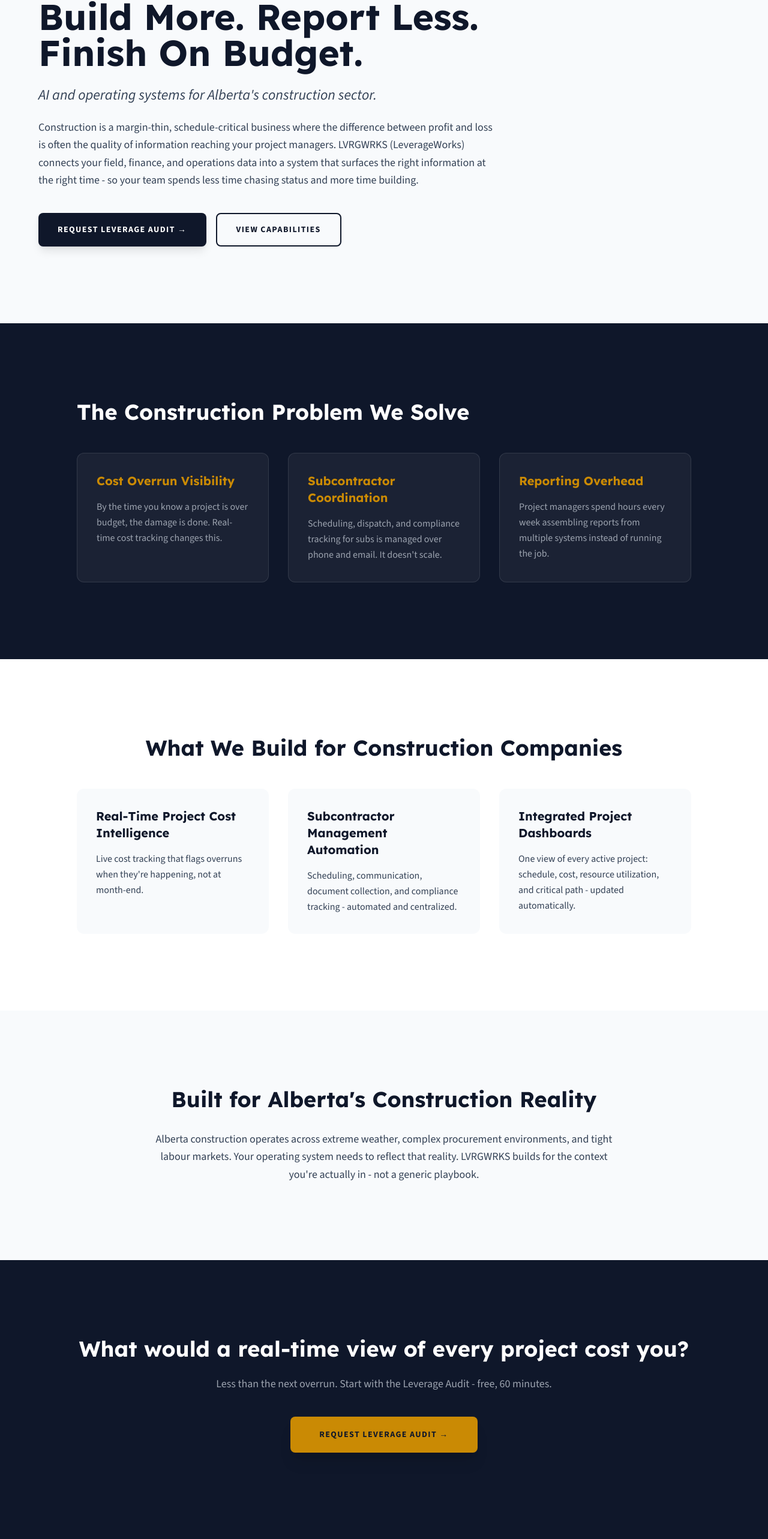
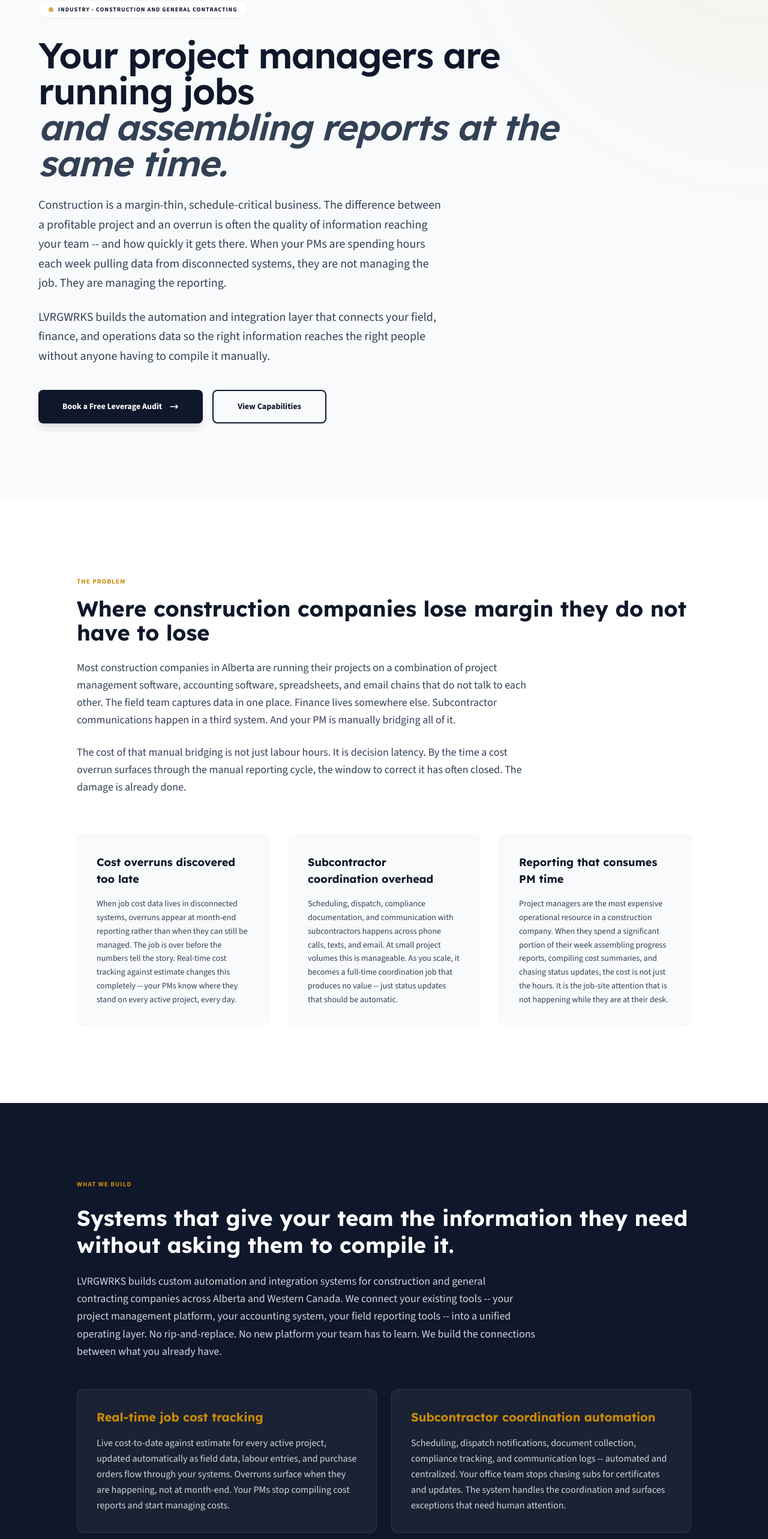
Before and after one commit to JRedgate/LeverageWorks, a React (Vite) app: page /industries/construction in a window 1280 px wide. Shown: the part 223-2789 px from the top of the page at 60% size. Built offline with nearby package versions, Linux system fonts and the light colour scheme.

Commit message:
All four are there. Same process as always -- in github.dev, navigate to src/pages/industries/, open each file, Ctrl+A, delete, paste, Ctrl+S. Commit all four together with:

```diff
--- a/src/pages/industries/ConstructionPage.tsx
+++ b/src/pages/industries/ConstructionPage.tsx
@@ -10,70 +10,76 @@
   const { openBriefing } = useOutletContext<LayoutContext>();
 
   useSEO({
-    title: 'AI & Automation for Construction Companies Alberta | LVRGWRKS (LeverageWorks)',
-    description: 'LVRGWRKS helps Alberta construction companies automate project reporting, subcontractor management, and cost tracking using AI and integrated operating systems.',
+    title: 'AI and Automation for Alberta Construction Companies | LVRGWRKS',
+    description: 'LVRGWRKS helps Alberta construction and general contracting companies eliminate manual reporting, automate subcontractor coordination, and get real-time project cost visibility.',
     canonical: 'https://www.lvrgwrks.com/industries/construction',
   });
 
   return (
     <>
       {/* Hero */}
-      <section className="pt-32 pb-20 md:pt-40 md:pb-32 bg-brand-surface">
-        <div className="container mx-auto px-6 md:px-16">
+      <header className="relative pt-40 pb-20 md:pt-56 md:pb-32 overflow-hidden bg-brand-surface">
+        <div className="absolute top-0 right-0 w-[800px] h-[800px] bg-brand-gold/5 rounded-full blur-[100px] -translate-y-1/2 translate-x-1/2"></div>
+        <div className="container mx-auto px-6 md:px-16 relative z-10">
           <div className="max-w-4xl">
             <div className="inline-flex items-center gap-2 bg-white border border-gray-100 px-4 py-1.5 rounded-full mb-8 shadow-sm">
-              <div className="w-2 h-2 rounded-full bg-brand-gold"></div>
-              <span className="text-[10px] font-bold tracking-[0.1em] text-brand-navy uppercase">Industry · Construction</span>
+              <div className="w-2 h-2 rounded-full bg-brand-gold animate-pulse"></div>
+              <span className="text-[10px] font-bold tracking-[0.1em] text-brand-navy uppercase">Industry - Construction and General Contracting</span>
             </div>
-            <h1 className="font-display font-bold text-4xl md:text-6xl text-brand-navy mb-6 leading-tight">
-              Build More. Report Less. Finish On Budget.
+            <h1 className="font-display font-semibold text-5xl md:text-6xl leading-[1.1] text-brand-navy mb-6 tracking-tight">
+              Your project managers are running jobs<br />
+              <span className="text-brand-slate italic">and assembling reports at the same time.</span>
             </h1>
-            <p className="text-brand-slate text-xl md:text-2xl mb-6 italic">
-              AI and operating systems for Alberta&apos;s construction sector.
+            <p className="text-brand-slate text-xl leading-relaxed max-w-2xl mb-6">
+              Construction is a margin-thin, schedule-critical business. The difference between a profitable project and an overrun is often the quality of information reaching your team -- and how quickly it gets there. When your PMs are spending hours each week pulling data from disconnected systems, they are not managing the job. They are managing the reporting.
             </p>
-            <p className="text-brand-slate text-lg leading-relaxed mb-10 max-w-3xl">
-              Construction is a margin-thin, schedule-critical business where the difference between profit and loss is often the quality of information reaching your project managers. LVRGWRKS (LeverageWorks) connects your field, finance, and operations data into a system that surfaces the right information at the right time - so your team spends less time chasing status and more time building.
+            <p className="text-brand-slate text-xl leading-relaxed max-w-2xl mb-10">
+              LVRGWRKS builds the automation and integration layer that connects your field, finance, and operations data so the right information reaches the right people without anyone having to compile it manually.
             </p>
             <div className="flex flex-col sm:flex-row gap-4">
-              <button
-                onClick={() => openBriefing()}
-                className="bg-brand-navy text-white px-8 py-4 rounded-lg font-bold text-sm uppercase tracking-widest hover:bg-brand-gold transition-all shadow-lg"
-              >
-                Request Leverage Audit →
-              </button>
-              <Link
-                to="/capabilities"
-                className="border-2 border-brand-navy text-brand-navy px-8 py-4 rounded-lg font-bold text-sm uppercase tracking-widest hover:bg-brand-navy hover:text-white transition-all text-center"
-              >
+              <Link to="/leverage-audit" className="bg-brand-navy text-white px-10 py-4 rounded-lg font-bold text-sm flex items-center justify-center gap-3 hover:bg-brand-gold hover:text-brand-navy transition-all shadow-lg group">
+                Book a Free Leverage Audit
+                <svg className="w-4 h-4 transition-transform group-hover:translate-x-1" fill="none" stroke="currentColor" viewBox="0 0 24 24"><path strokeLinecap="round" strokeLinejoin="round" strokeWidth="2.5" d="M17 8l4 4m0 0l-4 4m4-4H3" /></svg>
+              </Link>
+              <Link to="/capabilities" className="border-2 border-brand-navy text-brand-navy px-10 py-4 rounded-lg font-bold text-sm flex items-center justify-center gap-3 hover:bg-brand-navy hover:text-white transition-all">
                 View Capabilities
               </Link>
             </div>
           </div>
         </div>
-      </section>
+      </header>
 
       {/* The Problem */}
-      <section className="py-20 md:py-32 bg-brand-navy text-white">
+      <section className="py-20 md:py-32 bg-white">
         <div className="container mx-auto px-6 md:px-16">
           <div className="max-w-5xl mx-auto">
-            <h2 className="font-display font-bold text-3xl md:text-4xl mb-12">The Construction Problem We Solve</h2>
+            <div className="mb-16">
+              <span className="text-brand-gold font-bold tracking-widest text-[11px] uppercase mb-4 block">The Problem</span>
+              <h2 className="font-display font-bold text-4xl text-brand-navy mb-6">Where construction companies lose margin they do not have to lose</h2>
+              <p className="text-brand-slate text-lg leading-relaxed max-w-3xl mb-6">
+                Most construction companies in Alberta are running their projects on a combination of project management software, accounting software, spreadsheets, and email chains that do not talk to each other. The field team captures data in one place. Finance lives somewhere else. Subcontractor communications happen in a third system. And your PM is manually bridging all of it.
+              </p>
+              <p className="text-brand-slate text-lg leading-relaxed max-w-3xl">
+                The cost of that manual bridging is not just labour hours. It is decision latency. By the time a cost overrun surfaces through the manual reporting cycle, the window to correct it has often closed. The damage is already done.
+              </p>
+            </div>
             <div className="grid grid-cols-1 md:grid-cols-3 gap-8">
-              <div className="bg-white/5 border border-white/10 p-8 rounded-xl">
-                <h3 className="font-display font-bold text-xl text-brand-gold mb-4">Cost Overrun Visibility</h3>
-                <p className="text-gray-400 leading-relaxed">
-                  By the time you know a project is over budget, the damage is done. Real-time cost tracking changes this.
+              <div className="bg-brand-surface p-8 rounded-xl border border-gray-100">
+                <h3 className="font-display font-bold text-lg text-brand-navy mb-4">Cost overruns discovered too late</h3>
+                <p className="text-brand-slate text-sm leading-relaxed">
+                  When job cost data lives in disconnected systems, overruns appear at month-end reporting rather than when they can still be managed. The job is over before the numbers tell the story. Real-time cost tracking against estimate changes this completely -- your PMs know where they stand on every active project, every day.
                 </p>
               </div>
-              <div className="bg-white/5 border border-white/10 p-8 rounded-xl">
-                <h3 className="font-display font-bold text-xl text-brand-gold mb-4">Subcontractor Coordination</h3>
-                <p className="text-gray-400 leading-relaxed">
-                  Scheduling, dispatch, and compliance tracking for subs is managed over phone and email. It doesn&apos;t scale.
+              <div className="bg-brand-surface p-8 rounded-xl border border-gray-100">
+                <h3 className="font-display font-bold text-lg text-brand-navy mb-4">Subcontractor coordination overhead</h3>
+                <p className="text-brand-slate text-sm leading-relaxed">
+                  Scheduling, dispatch, compliance documentation, and communication with subcontractors happens across phone calls, texts, and email. At small project volumes this is manageable. As you scale, it becomes a full-time coordination job that produces no value -- just status updates that should be automatic.
                 </p>
               </div>
-              <div className="bg-white/5 border border-white/10 p-8 rounded-xl">
-                <h3 className="font-display font-bold text-xl text-brand-gold mb-4">Reporting Overhead</h3>
-                <p className="text-gray-400 leading-relaxed">
-                  Project managers spend hours every week assembling reports from multiple systems instead of running the job.
+              <div className="bg-brand-surface p-8 rounded-xl border border-gray-100">
+                <h3 className="font-display font-bold text-lg text-brand-navy mb-4">Reporting that consumes PM time</h3>
+                <p className="text-brand-slate text-sm leading-relaxed">
+                  Project managers are the most expensive operational resource in a construction company. When they spend a significant portion of their week assembling progress reports, compiling cost summaries, and chasing status updates, the cost is not just the hours. It is the job-site attention that is not happening while they are at their desk.
                 </p>
               </div>
             </div>
@@ -82,27 +88,39 @@
       </section>
 
       {/* What We Build */}
-      <section className="py-20 md:py-32 bg-white">
+      <section className="py-20 md:py-32 bg-brand-navy text-white">
         <div className="container mx-auto px-6 md:px-16">
           <div className="max-w-5xl mx-auto">
-            <h2 className="font-display font-bold text-3xl md:text-4xl text-brand-navy mb-12 text-center">What We Build for Construction Companies</h2>
-            <div className="grid grid-cols-1 md:grid-cols-3 gap-8">
-              <div className="bg-brand-surface p-8 rounded-xl">
-                <h3 className="font-display font-bold text-xl text-brand-navy mb-4">Real-Time Project Cost Intelligence</h3>
-                <p className="text-brand-slate leading-relaxed">
-                  Live cost tracking that flags overruns when they&apos;re happening, not at month-end.
+            <span className="text-brand-gold font-bold tracking-widest text-[11px] uppercase mb-6 block">What We Build</span>
+            <h2 className="font-display font-bold text-4xl mb-6 leading-tight">
+              Systems that give your team the information they need without asking them to compile it.
+            </h2>
+            <p className="text-gray-300 text-lg leading-relaxed max-w-3xl mb-12">
+              LVRGWRKS builds custom automation and integration systems for construction and general contracting companies across Alberta and Western Canada. We connect your existing tools -- your project management platform, your accounting system, your field reporting tools -- into a unified operating layer. No rip-and-replace. No new platform your team has to learn. We build the connections between what you already have.
+            </p>
+            <div className="grid grid-cols-1 md:grid-cols-2 gap-6">
+              <div className="bg-white/5 border border-white/10 p-8 rounded-xl">
+                <h3 className="font-display font-bold text-xl text-brand-gold mb-4">Real-time job cost tracking</h3>
+                <p className="text-gray-300 leading-relaxed">
+                  Live cost-to-date against estimate for every active project, updated automatically as field data, labour entries, and purchase orders flow through your systems. Overruns surface when they are happening, not at month-end. Your PMs stop compiling cost reports and start managing costs.
                 </p>
               </div>
-              <div className="bg-brand-surface p-8 rounded-xl">
-                <h3 className="font-display font-bold text-xl text-brand-navy mb-4">Subcontractor Management Automation</h3>
-                <p className="text-brand-slate leading-relaxed">
-                  Scheduling, communication, document collection, and compliance tracking - automated and centralized.
+              <div className="bg-white/5 border border-white/10 p-8 rounded-xl">
+                <h3 className="font-display font-bold text-xl text-brand-gold mb-4">Subcontractor coordination automation</h3>
+                <p className="text-gray-300 leading-relaxed">
+                  Scheduling, dispatch notifications, document collection, compliance tracking, and communication logs -- automated and centralized. Your office team stops chasing subs for certificates and updates. The system handles the coordination and surfaces exceptions that need human attention.
                 </p>
               </div>
-              <div className="bg-brand-surface p-8 rounded-xl">
-                <h3 className="font-display font-bold text-xl text-brand-navy mb-4">Integrated Project Dashboards</h3>
-                <p className="text-brand-slate leading-relaxed">
-                  One view of every active project: schedule, cost, resource utilization, and critical path - updated automatically.
+              <div className="bg-white/5 border border-white/10 p-8 rounded-xl">
+                <h3 className="font-display font-bold text-xl text-brand-gold mb-4">Field-to-office data integration</h3>
+                <p className="text-gray-300 leading-relaxed">
+                  Daily field reports, labour hours, equipment usage, and progress updates flow automatically from the field into your project management and accounting systems. No manual entry. No re-keying. One source of truth for the entire project, updated in real time.
+                </p>
+              </div>
+              <div className="bg-white/5 border border-white/10 p-8 rounded-xl">
+                <h3 className="font-display font-bold text-xl text-brand-gold mb-4">Project leadership dashboards</h3>
+                <p className="text-gray-300 leading-relaxed">
+                  One view of every active project -- schedule performance, cost performance, resource utilization, and critical issues -- updated automatically and available without anyone having to build a report. Leadership sees the full picture. PMs get to manage instead of report.
                 </p>
               </div>
             </div>
@@ -113,28 +131,55 @@
       {/* Alberta Context */}
       <section className="py-20 md:py-32 bg-brand-surface">
         <div className="container mx-auto px-6 md:px-16">
-          <div className="max-w-3xl mx-auto text-center">
-            <h2 className="font-display font-bold text-3xl md:text-4xl text-brand-navy mb-8">Built for Alberta&apos;s Construction Reality</h2>
-            <p className="text-brand-slate text-lg leading-relaxed">
-              Alberta construction operates across extreme weather, complex procurement environments, and tight labour markets. Your operating system needs to reflect that reality. LVRGWRKS builds for the context you&apos;re actually in - not a generic playbook.
-            </p>
+          <div className="max-w-5xl mx-auto">
+            <div className="grid grid-cols-1 lg:grid-cols-2 gap-16 items-start">
+              <div>
+                <span className="text-brand-gold font-bold tracking-widest text-[11px] uppercase mb-4 block">Built for Alberta</span>
+                <h2 className="font-display font-bold text-4xl text-brand-navy mb-6">Alberta construction is not a generic market</h2>
+                <p className="text-brand-slate text-lg leading-relaxed mb-6">
+                  Alberta construction operates across extreme weather conditions, complex labour agreements, demanding procurement environments, and regulatory requirements that differ from every other Canadian market. Your operating system needs to reflect that reality, not a generic playbook built for a different context.
+                </p>
+                <p className="text-brand-slate text-lg leading-relaxed mb-6">
+                  LVRGWRKS was founded in Calgary and works with construction companies across Alberta and Western Canada. We understand the operational pressures of this market -- the margin compression, the labour availability challenges, the documentation requirements from owners and regulators -- because it is the environment our clients operate in every day.
+                </p>
+                <p className="text-brand-slate text-lg leading-relaxed">
+                  We work with general contractors, specialty contractors, and civil construction companies ranging from 20 to 250 employees. If your team is busy but the business is not moving as fast as you need it to, that gap is where we work.
+                </p>
+              </div>
+              <div className="space-y-4">
+                <div className="bg-white p-6 rounded-xl border border-gray-200">
+                  <h3 className="font-display font-bold text-brand-navy mb-2">General Contracting</h3>
+                  <p className="text-brand-slate text-sm leading-relaxed">Multi-trade coordination, subcontractor management, owner reporting, and project cost control across concurrent projects.</p>
+                </div>
+                <div className="bg-white p-6 rounded-xl border border-gray-200">
+                  <h3 className="font-display font-bold text-brand-navy mb-2">Specialty Contracting</h3>
+                  <p className="text-brand-slate text-sm leading-relaxed">Crew dispatch, materials tracking, compliance documentation, and labour productivity reporting built around your specific trade.</p>
+                </div>
+                <div className="bg-white p-6 rounded-xl border border-gray-200">
+                  <h3 className="font-display font-bold text-brand-navy mb-2">Civil and Infrastructure</h3>
+                  <p className="text-brand-slate text-sm leading-relaxed">Equipment utilization tracking, daily quantity reporting, contract compliance, and progress billing automation for large-scale civil programs.</p>
+                </div>
+              </div>
+            </div>
           </div>
         </div>
       </section>
 
       {/* CTA */}
-      <section className="py-20 md:py-32 bg-brand-navy text-white">
-        <div className="container mx-auto px-6 md:px-16 text-center">
-          <h2 className="font-display font-bold text-3xl md:text-4xl mb-6">What would a real-time view of every project cost you?</h2>
-          <p className="text-gray-400 text-lg leading-relaxed mb-10 max-w-2xl mx-auto">
-            Less than the next overrun. Start with the Leverage Audit - free, 60 minutes.
+      <section className="py-20 md:py-32 bg-brand-navy text-white text-center">
+        <div className="container mx-auto px-6 md:px-16">
+          <h2 className="font-display font-bold text-4xl md:text-5xl mb-6">What would real-time project cost visibility change for your business?</h2>
+          <p className="text-gray-400 max-w-2xl mx-auto mb-4 text-lg leading-relaxed">
+            The Leverage Audit maps your current workflows, quantifies the cost of your manual reporting and coordination overhead, and gives you a clear picture of where automation investment makes sense.
           </p>
-          <button
-            onClick={() => openBriefing()}
-            className="bg-brand-gold text-brand-navy px-12 py-5 rounded-lg font-bold text-sm uppercase tracking-widest hover:bg-white transition-all shadow-xl"
-          >
-            Request Leverage Audit →
-          </button>
+          <p className="text-gray-400 max-w-xl mx-auto mb-12 text-lg leading-relaxed">
+            60 minutes. No cost. No commitment.
+          </p>
+          <Link to="/leverage-audit" className="inline-flex items-center gap-3 bg-brand-gold text-brand-navy px-12 py-5 rounded-lg font-bold text-sm uppercase tracking-widest hover:bg-white transition-all shadow-xl group">
+            Book Your Leverage Audit
+            <svg className="w-4 h-4 transition-transform group-hover:translate-x-1" fill="none" stroke="currentColor" viewBox="0 0 24 24"><path strokeLinecap="round" strokeLinejoin="round" strokeWidth="2.5" d="M17 8l4 4m0 0l-4 4m4-4H3" /></svg>
+          </Link>
+          <p className="text-gray-500 text-sm mt-6">Or email directly: jredgate@lvrgwrks.com</p>
         </div>
       </section>
     </>
```
